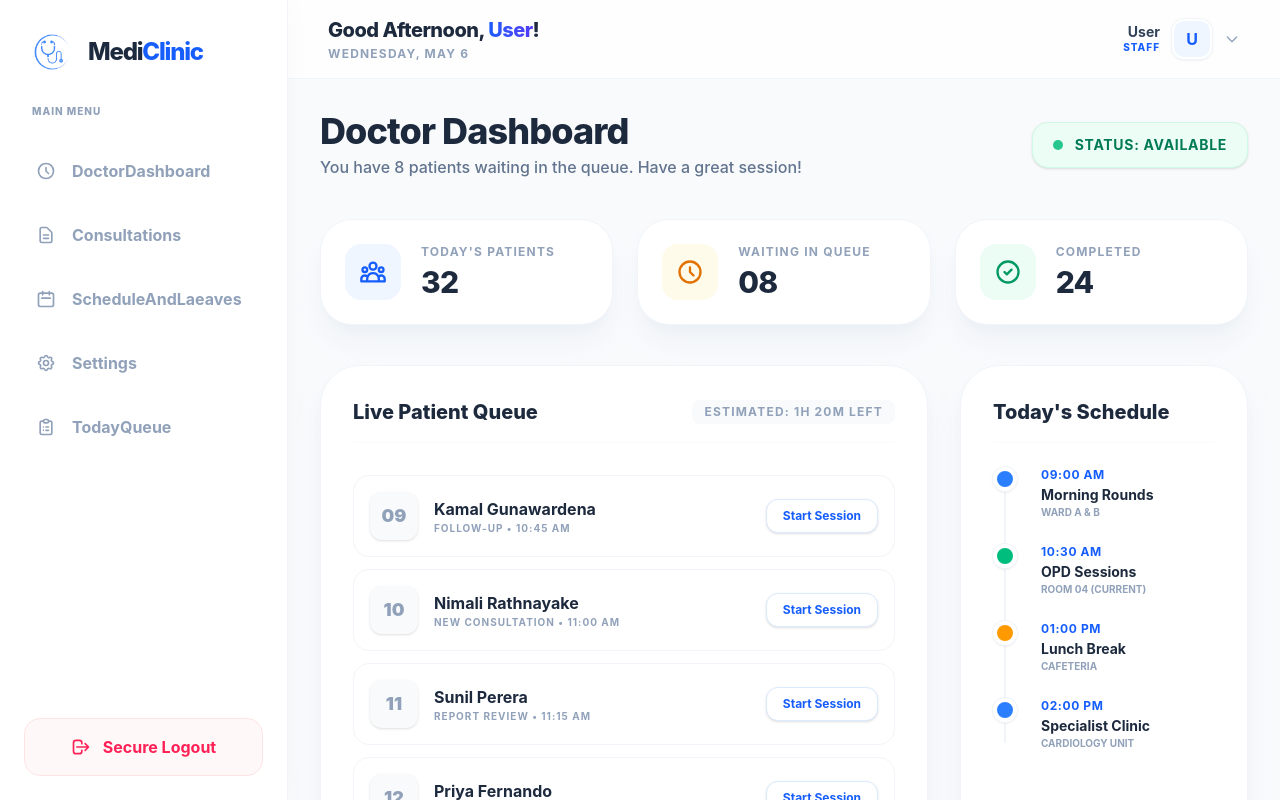
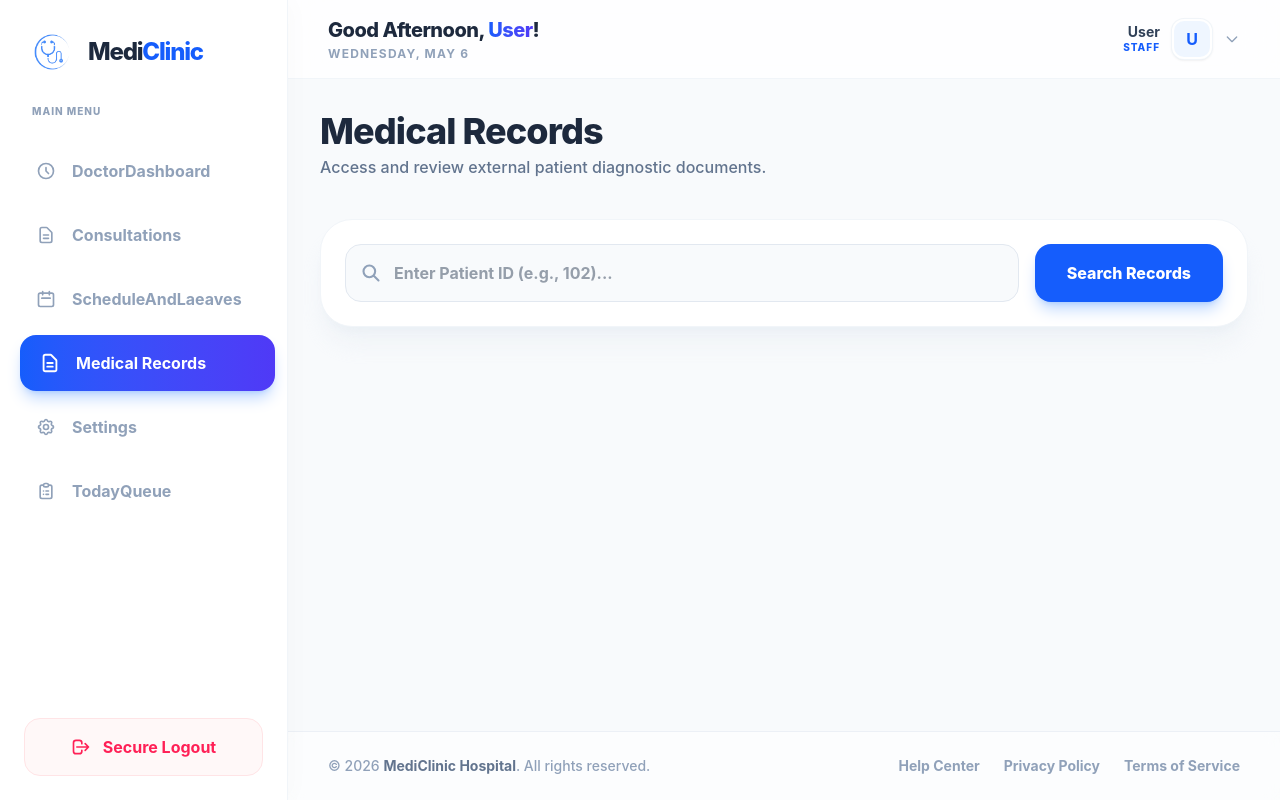
Before and after one commit to shan2003034/mediclinic-staff-portal, a React (Vite) app: page /doctor/medicalrecords in a window 1280 px wide. Shown: the top 800 px of the page. Built offline with nearby package versions, Linux system fonts and the light colour scheme.

Commit message:
2026-05-09 staff portal doctors medical records

```diff
--- a/src/App.jsx
+++ b/src/App.jsx
@@ -16,6 +16,7 @@ import StaffDirectory from './pages/StaffDirectory';
 import FinancialReports from './pages/FinancialReports';
 import TodayAppointments from './pages/TodayAppointments';
 import ScheduleAndLeaves from './pages/ScheduleAndLeaves';
+import MedicalRecords from './pages/MedicalRecords';
 
 
 function App() {
@@ -85,6 +86,7 @@ function App() {
         <Route path="/doctor/settings" element={<StaffLayout><SettingsPage /></StaffLayout>} />
         <Route path="/doctor/todayAppoinments" element={<StaffLayout><TodayAppointments /></StaffLayout>} />
         <Route path="/doctor/scheduleandlaeaves" element={<StaffLayout><ScheduleAndLeaves /></StaffLayout>} />
+        <Route path="/doctor/medicalrecords" element={<StaffLayout><MedicalRecords /></StaffLayout>} />
 
         <Route path="/admin" element={<StaffLayout><AdminDashboard /></StaffLayout>} />
         <Route path="/admin/staff" element={<StaffLayout><StaffDirectory /></StaffLayout>} />
--- /dev/null
+++ b/src/components/MedicalDocumentCard.jsx
@@ -0,0 +1,49 @@
+import React from 'react';
+
+function MedicalDocumentCard({ doc }) {
+
+  const getFileIcon = (type) => {
+    if (type?.toLowerCase().includes('x-ray')) return '🩻';
+    if (type?.toLowerCase().includes('blood')) return '🩸';
+    return '📄';
+  };
+
+  return (
+    <div className="bg-white rounded-[1.5rem] p-5 border border-slate-100 shadow-sm hover:shadow-md transition-all group">
+      <div className="flex items-start justify-between mb-4">
+        <div className="w-12 h-12 bg-slate-50 text-2xl rounded-xl flex items-center justify-center border border-slate-100 group-hover:bg-blue-50 transition-colors">
+          {getFileIcon(doc.documentType)}
+        </div>
+        <span className="px-3 py-1 bg-blue-50 text-blue-600 text-[10px] font-extrabold uppercase tracking-wider rounded-lg">
+          {doc.documentType || 'General'}
+        </span>
+      </div>
+
+      <h3 className="text-lg font-extrabold text-slate-800 leading-tight mb-1 truncate" title={doc.documentName}>
+        {doc.documentName}
+      </h3>
+      <p className="text-xs font-bold text-slate-400 uppercase tracking-widest mb-3">
+        Source: {doc.sourceName}
+      </p>
+
+      <div className="flex items-center justify-between mt-auto pt-4 border-t border-slate-50">
+        <span className="text-[11px] font-semibold text-slate-500">
+          {doc.dateAdded}
+        </span>
+        <a
+          href={doc.fileUrl}
+          target="_blank"
+          rel="noopener noreferrer"
+          className="text-blue-600 hover:text-blue-700 font-bold text-xs flex items-center gap-1 group/btn"
+        >
+          View File
+          <svg className="w-3.5 h-3.5 transform group-hover/btn:translate-x-0.5 transition-transform" fill="none" stroke="currentColor" viewBox="0 0 24 24">
+            <path strokeLinecap="round" strokeLinejoin="round" strokeWidth="2.5" d="M14 5l7 7-7 7" />
+          </svg>
+        </a>
+      </div>
+    </div>
+  );
+}
+
+export default MedicalDocumentCard;
--- a/src/components/Sidebar.jsx
+++ b/src/components/Sidebar.jsx
@@ -12,6 +12,7 @@ function Sidebar({ userRole = 'doctor', isOpen, setIsOpen }) {
     { name: 'DoctorDashboard', path: '/doctor', icon: 'M12 8v4l3 3m6-3a9 9 0 11-18 0 9 9 0 0118 0z', roles: ['doctor'] },
     { name: 'Consultations', path: '/doctor/consultations', icon: 'M9 12h6m-6 4h6m2 5H7a2 2 0 01-2-2V5a2 2 0 012-2h5.586a1 1 0 01.707.293l5.414 5.414a1 1 0 01.293.707V19a2 2 0 01-2 2z', roles: ['doctor'] },
     { name: 'ScheduleAndLaeaves', path: '/doctor/scheduleandlaeaves', icon: 'M8 7V3m8 4V3m-9 8h10M5 21h14a2 2 0 002-2V7a2 2 0 00-2-2H5a2 2 0 00-2 2v12a2 2 0 002 2z', roles: ['doctor'] },
+    { name: 'Medical Records', path: '/doctor/medicalrecords', icon: 'M9 12h6m-6 4h6m2 5H7a2 2 0 01-2-2V5a2 2 0 012-2h5.586a1 1 0 01.707.293l5.414 5.414a1 1 0 01.293.707V19a2 2 0 01-2 2z', roles: ['doctor'] },
     { name: 'Overview', path: '/admin', icon: 'M9 19v-6a2 2 0 00-2-2H5a2 2 0 00-2 2v6a2 2 0 002 2h2a2 2 0 002-2zm0 0V9a2 2 0 012-2h2a2 2 0 012 2v10m-6 0a2 2 0 002 2h2a2 2 0 002-2m0 0V5a2 2 0 012-2h2a2 2 0 012 2v14a2 2 0 01-2 2h-2a2 2 0 01-2-2z', roles: ['admin'] },
     { name: 'Staff Directory', path: '/admin/staff', icon: 'M12 4.354a4 4 0 110 5.292M15 21H3v-1a6 6 0 0112 0v1zm0 0h6v-1a6 6 0 00-9-5.197M13 7a4 4 0 11-8 0 4 4 0 018 0z', roles: ['admin'] },
     { name: 'Patients', path: '/reception/patients', icon: 'M17 20h5v-2a3 3 0 00-5.356-1.857M17 20H7m10 0v-2c0-.656-.126-1.283-.356-1.857M7 20H2v-2a3 3 0 015.356-1.857M7 20v-2c0-.656.126-1.283.356-1.857m0 0a5.002 5.002 0 019.288 0M15 7a3 3 0 11-6 0 3 3 0 016 0zm6 3a2 2 0 11-4 0 2 2 0 014 0zM7 10a2 2 0 11-4 0 2 2 0 014 0z', roles: ['reception'] },
--- /dev/null
+++ b/src/pages/MedicalRecords.jsx
@@ -0,0 +1,90 @@
+import React, { useState } from 'react';
+import axios from 'axios';
+import MedicalDocumentCard from '../components/MedicalDocumentCard';
+
+function MedicalRecords() {
+  const [patientId, setPatientId] = useState('');
+  const [documents, setDocuments] = useState([]);
+  const [isLoading, setIsLoading] = useState(false);
+  const [error, setError] = useState('');
+
+
+  const fetchRecords = async () => {
+    if (!patientId) return;
+
+    setIsLoading(true);
+    setError('');
+
+    try {
+      const token = localStorage.getItem('staffToken');
+      const response = await axios.get(`http://localhost:8080/api/medical-documents/patient/${patientId}`, {
+        headers: { Authorization: `Bearer ${token}` }
+      });
+      setDocuments(response.data);
+    } catch (err) {
+      setError("No records found for this Patient ID.");
+      setDocuments([]);
+    } finally {
+      setIsLoading(false);
+    }
+  };
+
+  return (
+    <div className="p-6 lg:p-8 font-sans animate-fade-in max-w-7xl mx-auto">
+      {/* Header */}
+      <div className="mb-10">
+        <h1 className="text-3xl md:text-4xl font-extrabold text-slate-800 tracking-tight">Medical Records</h1>
+        <p className="text-slate-500 font-medium mt-1">Access and review external patient diagnostic documents.</p>
+      </div>
+
+      {/* Search Bar Section */}
+      <div className="bg-white rounded-[2rem] p-6 shadow-xl shadow-slate-200/40 border border-slate-100 mb-10">
+        <div className="flex flex-col md:flex-row gap-4">
+          <div className="flex-1 relative">
+            <input
+              type="text"
+              placeholder="Enter Patient ID (e.g., 102)..."
+              value={patientId}
+              onChange={(e) => setPatientId(e.target.value)}
+              onKeyPress={(e) => e.key === 'Enter' && fetchRecords()}
+              className="w-full pl-12 pr-4 py-4 bg-slate-50 border border-slate-200 rounded-2xl font-bold text-slate-700 focus:bg-white focus:ring-4 focus:ring-blue-500/10 focus:border-blue-600 transition-all outline-none"
+            />
+            <svg className="w-5 h-5 absolute left-4 top-1/2 -translate-y-1/2 text-slate-400" fill="none" stroke="currentColor" viewBox="0 0 24 24">
+              <path strokeLinecap="round" strokeLinejoin="round" strokeWidth="2.5" d="M21 21l-6-6m2-5a7 7 0 11-14 0 7 7 0 0114 0z" />
+            </svg>
+          </div>
+          <button
+            onClick={fetchRecords}
+            disabled={isLoading}
+            className="px-8 py-4 bg-blue-600 text-white font-extrabold rounded-2xl hover:bg-blue-700 shadow-lg shadow-blue-500/30 transition-all active:scale-95 disabled:bg-blue-400"
+          >
+            {isLoading ? 'Searching...' : 'Search Records'}
+          </button>
+        </div>
+      </div>
+
+      {/* Results Section */}
+      {error && (
+        <div className="text-center py-20 bg-slate-50 rounded-[2.5rem] border-2 border-dashed border-slate-200">
+          <p className="text-slate-400 font-bold">{error}</p>
+        </div>
+      )}
+
+      {!error && documents.length > 0 && (
+        <div className="grid grid-cols-1 md:grid-cols-2 lg:grid-cols-3 xl:grid-cols-4 gap-6">
+          {documents.map((doc) => (
+            <MedicalDocumentCard key={doc.id} doc={doc} />
+          ))}
+        </div>
+      )}
+
+      {!isLoading && !error && documents.length === 0 && patientId && (
+        <div className="text-center py-20">
+          <p className="text-slate-400 font-bold">Search for a Patient ID to see their medical documents.</p>
+        </div>
+      )}
+    </div>
+  );
+}
+
+export default MedicalRecords;
```
